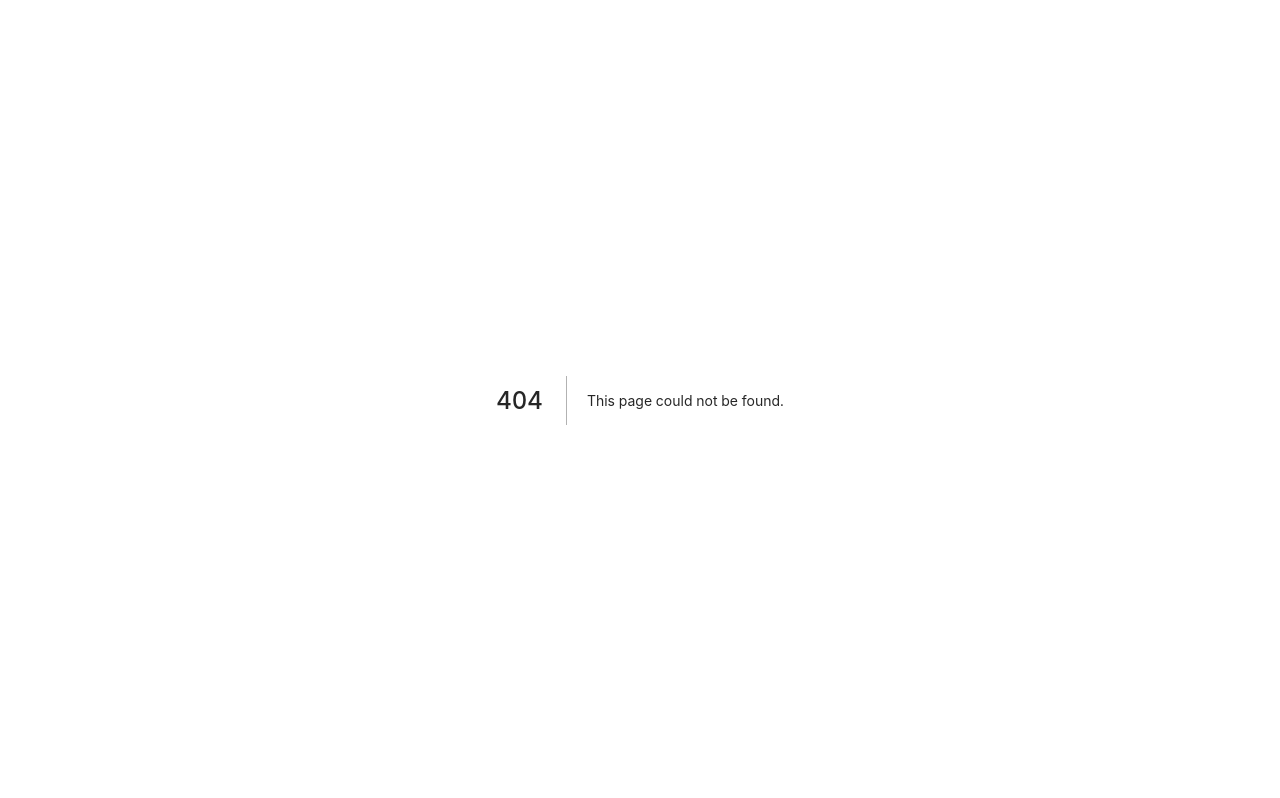
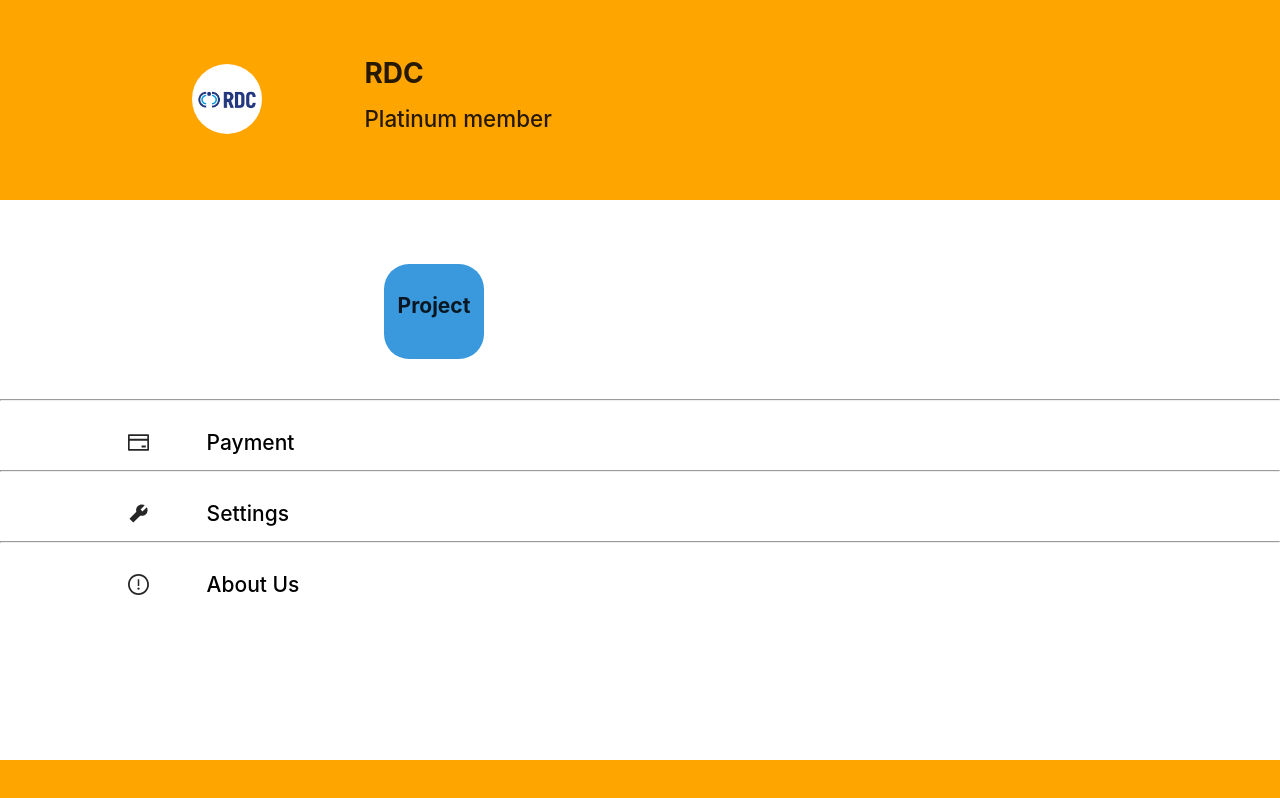
Before and after one commit to Mahasmm/BMarket, a Next.js app: page /slider in a window 1280 px wide. Before the commit this address had no page. Built offline with nearby package versions, Linux system fonts and the light colour scheme.

Commit message:
CAR-6 added

```diff
--- /dev/null
+++ b/src/components/homeslider.module.less
@@ -0,0 +1,65 @@
+.container {
+  // width: 100%;
+  // height: 100%;
+  display: flex;
+  flex-direction: column;
+  height: 100vh;
+}
+
+.upper {
+  background-color: orange;
+  height: 25%;
+  //    width: 100%;
+  display: flex;
+}
+.img {
+  margin-left: 15%;
+  //   max-height: 100%;
+  //   max-width: 100%;
+  margin-top: 5%;
+  vertical-align: middle;
+  //   border-radius: 50%;s
+}
+.head {
+  margin-left: 8%;
+  margin-top: 4%;
+  display: grid;
+  color: white;
+}
+
+.content {
+  background-color: white;
+  height: 70%;
+  width: 100%;
+}
+.project {
+  text-align: center;
+  margin-top: 5%;
+  margin-left: 30%;
+  margin-right: 25%;
+  height: 95px;
+  width: 100px;
+  background-color: #3a99dd;
+  border-radius: 25px;
+  // padding: 20px;
+  padding-top: 25px;
+}
+.body {
+  display: grid;
+  margin-left: 5%;
+}
+.icon {
+  margin-left: 10%;
+  margin-top: 2%;
+  display: flex;
+}
+
+.lower {
+  background-color: orange;
+  height: 5%;
+  width: 100%;
+  // @media (max-width: 820px) {
+  //     margin-top: 360px;
+  //     margin-bottom: 150px;
+  //   }
+}
--- /dev/null
+++ b/src/components/homeslider.tsx
@@ -0,0 +1,63 @@
+import React from 'react';
+import styles from './homeslider.module.less';
+import Image from 'next/image';
+import { Avatar } from 'antd';
+import mypic from '../components/rdc.png';
+import { CreditCardOutlined } from '@ant-design/icons';
+import { ToolFilled } from '@ant-design/icons';
+import { ExclamationCircleOutlined } from '@ant-design/icons';
+
+export const HomeSlider = () => {
+  return (
+    <div className={styles.container}>
+      <div className={styles.upper}>
+        <div className={styles.img}>
+          <Avatar src={<Image src={mypic} />} size={70} />
+        </div>
+        <div className={styles.head}>
+          <h1>
+            <b>RDC</b>
+            <br></br>
+            <small>Platinum member</small>
+          </h1>
+        </div>
+      </div>
+
+      <div className={styles.content}>
+        <h2 className={styles.project}>
+          <b>Project</b>
+        </h2>
+        <br />
+
+        <hr />
+        <h2 className={styles.icon}>
+          <CreditCardOutlined />
+          <a className={styles.body} style={{ color: 'black' }}>
+            Payment
+          </a>
+        </h2>
+        <hr />
+
+        <h2 className={styles.icon}>
+          <ToolFilled />
+          <a className={styles.body} style={{ color: 'black' }}>
+            Settings
+          </a>
+        </h2>
+        <hr />
+
+        <h2 className={styles.icon}>
+          <ExclamationCircleOutlined />
+          <a className={styles.body} style={{ color: 'black' }}>
+            About Us
+          </a>
+        </h2>
+      </div>
+
+      <div className={styles.lower}>
+        <br />
+        <br />
+      </div>
+    </div>
+  );
+};
--- /dev/null
+++ b/src/pages/slider.tsx
@@ -0,0 +1,3 @@
+import { HomeSlider } from '../components/homeslider';
+
+export default HomeSlider;
```
Also changed, not shown: src/components/rdc.png (added).
